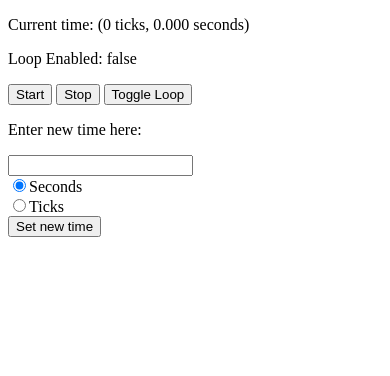
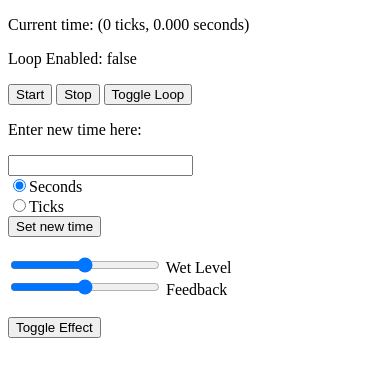
Before and after one commit to soundsplosion/Rhombus, a website: page demos/timebase-demo.html in a window 390 px wide. Drawn offline with Linux system fonts and the light colour scheme; files that its build step writes are made by us from their sources.

Commit message:
Spiced up the delay effect. Updated the HTML demo to reflect the changes.

```diff
--- a/demos/timebase-demo.html
+++ b/demos/timebase-demo.html
@@ -22,13 +22,22 @@ var theRealRhombus = new Rhombus();
 <input type="radio" name="timeType" checked="checked" id="timeSeconds" />Seconds<br />
 <input type="radio" name="timeType" />Ticks<br />
 <button onclick="setNewTime()">Set new time</button>
+<br><br>
+<input style="width: 150px" type="range" min="0" max="100" value="50" id="wetLevel"/> Wet Level <br>
+<input style="width: 150px" type="range" min="0" max="100" value="50" id="feedbackLevel"/> Feedback
+<br><br>
+<button onclick="toggleEffect()">Toggle Effect</button>
 
 <script>
 var timeDisplay = document.getElementById("timeDisplay");
 var loopEnabled = document.getElementById("loopEnabled");
+var wetLevel = document.getElementById("wetLevel");
+var feedbackLevel = document.getElementById("feedbackLevel");
 function updateTime() {
   var seconds = theRealRhombus.getPosition();
   var ticks = theRealRhombus.seconds2Ticks(seconds);
+  theRealRhombus.setWetLevel(wetLevel.value/100);
+  theRealRhombus.setFeedbackLevel(feedbackLevel.value/100);
   timeDisplay.innerHTML = "Current time: (" + ticks.toFixed(0) + " ticks, " + seconds.toFixed(3) + " seconds)";
   loopEnabled.innerHTML = "Loop Enabled: " + theRealRhombus.getLoopEnabled();
   requestAnimationFrame(updateTime);
@@ -36,6 +45,10 @@ function updateTime() {
 
 function toggleLoop() {
   theRealRhombus.setLoopEnabled(!theRealRhombus.getLoopEnabled());
+}
+
+function toggleEffect() {
+  theRealRhombus.setEffectOn(!theRealRhombus.getEffectEnabled());
 }
 
 updateTime();
--- a/src/rhombus.graph.js
+++ b/src/rhombus.graph.js
@@ -7,6 +7,11 @@
     // Set up the audio graph
     // Hardcoded effect for now
     var graph = {};
+
+    var enabled = false;
+    r.getEffectEnabled = function() {
+      return enabled;
+    };
 
     var inGain = r._ctx.createGain();
     var delay = r._ctx.createDelay();
@@ -23,10 +28,50 @@
       masterOutGain.gain.value = gain;
     };
 
-    inGain.connect(masterOutGain);
+    var dryGain = r._ctx.createGain();
+    dryGain.gain.value = 1.0;
+
+    var preGain = r._ctx.createGain();
+    var wetGain = r._ctx.createGain();
+    wetGain.gain.value = 0.0;
+
+    // this controls the level of the delay
+    var wetLevel = 0.5;
+    r.getWetLevel = function () {
+      return wetLevel;
+    };
+    r.setWetLevel = function (level) {
+      wetLevel = level;
+      if (enabled)
+        wetGain.gain.value = level;
+    };
+
+    // this controls the feedback amount
+    var feedbackLevel = 0.5;
+    r.getFeedbackLevel = function () {
+      return feedbackLevel;
+    };
+    r.setFeedbackLevel = function (level) {
+      feedbackLevel = level;
+      feedbackGain.gain.value = level;
+    };
+
+    // direct signal control
+    inGain.connect(dryGain);
+    dryGain.connect(masterOutGain);
+
+    // shut of input to the delay when the effect is disabled
+    inGain.connect(preGain);
+
+    // feedback control
     delay.connect(feedbackGain);
     feedbackGain.connect(delay);
-    delay.connect(masterOutGain);
+
+    // effect level control
+    preGain.connect(delay);
+    delay.connect(wetGain);
+    wetGain.connect(masterOutGain);
+
     masterOutGain.connect(r._ctx.destination);
 
     graph.mainout = inGain;
@@ -37,17 +82,18 @@
       return on;
     };
 
-    r.setEffectOn = function(o) {
-      if (o !== on) {
-        on = o;
-        if (o) {
-          inGain.disconnect();
-          inGain.connect(delay);
-        } else {
-          inGain.disconnect();
-          inGain.connect(masterOutGain);
-        }
+    r.setEffectOn = function(enable) {
+      if (enable) {
+        enabled = true;
+        //wetGain.gain.value = wetLevel;
+        preGain.gain.value = 1.0;
+      } else {
+        enabled = false;
+        //wetGain.gain.value = 0.0;
+        preGain.gain.value = 0.0;
       }
     };
+
+    r.setEffectOn(false);
   };
 })(this.Rhombus);
```
Also changed, not shown: build/rhombus.js, build/rhombus.min.js.
